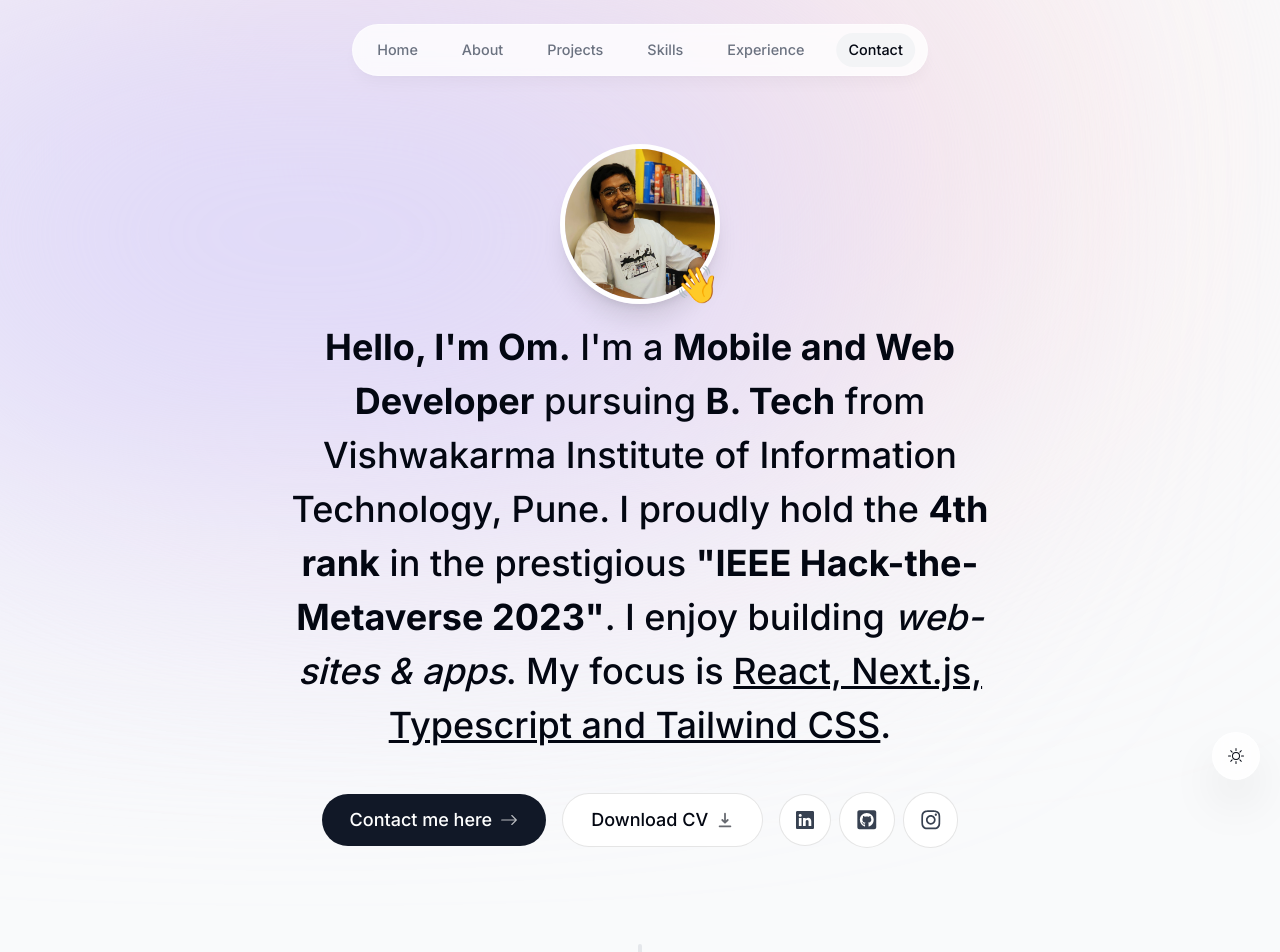
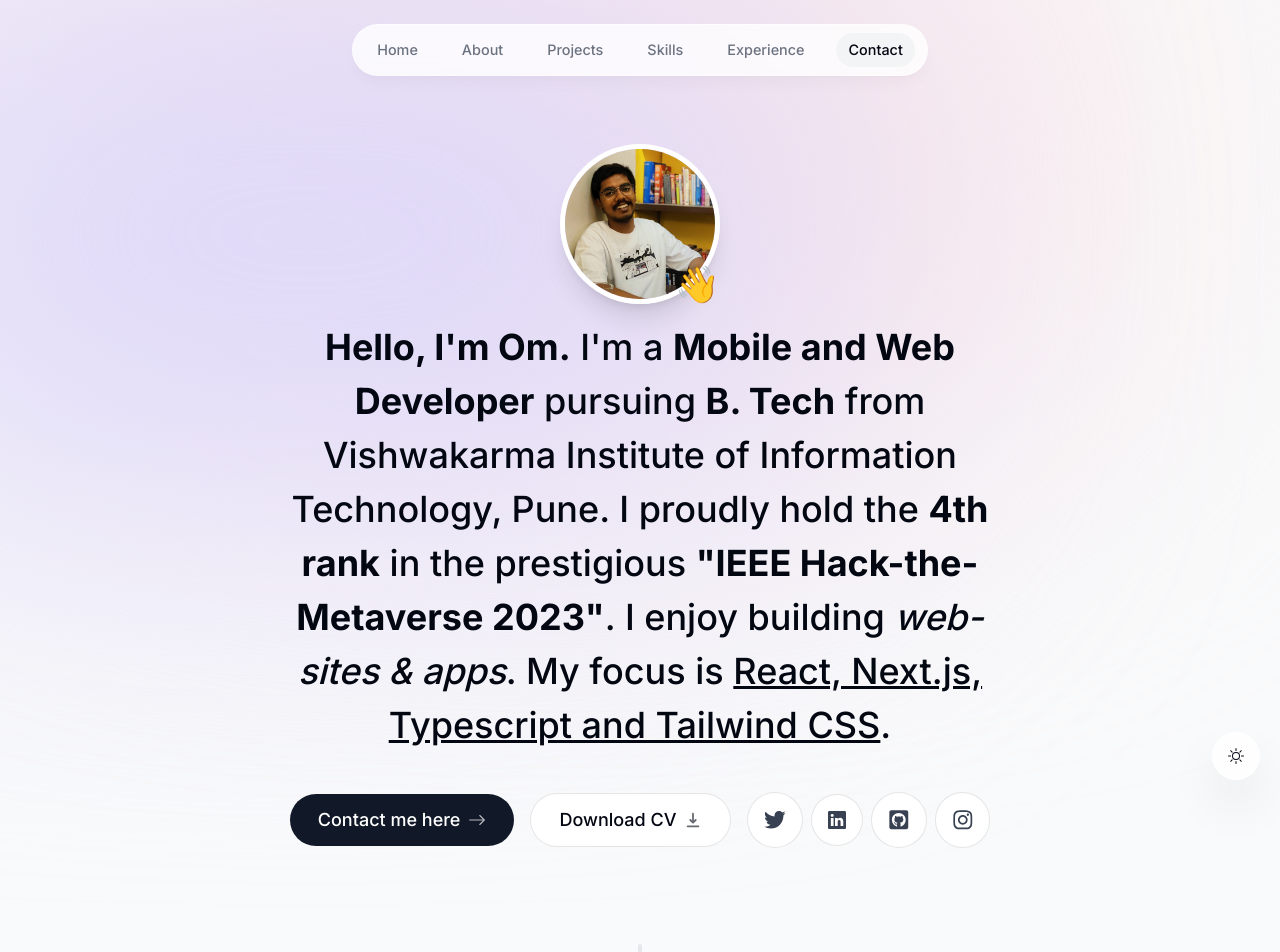
Before and after one commit to omdhede/portfolio, a Next.js app: page / in a window 1280 px wide. Shown: the top 952 px of the page. Built offline with nearby package versions, Linux system fonts and the light colour scheme; no server answers.

Commit message:
Connect Twitter

```diff
--- a/components/intro.tsx
+++ b/components/intro.tsx
@@ -6,7 +6,7 @@
 import Link from "next/link";
 import { BsArrowRight, BsLinkedin } from "react-icons/bs";
 import { HiDownload } from "react-icons/hi";
-import { FaGithubSquare } from "react-icons/fa";
+import {FaGithubSquare, FaTwitter} from "react-icons/fa";
 import { FaInstagram } from "react-icons/fa";
 import { useSectionInView } from "@/lib/hooks";
 import { useActiveSectionContext } from "@/context/active-section-context";
@@ -74,8 +74,8 @@
 
       <motion.div
           className="flex flex-col sm:flex-row items-center justify-center gap-2 px-4 text-lg font-medium"
-        initial={{ opacity: 0, y: 100 }}
-        animate={{ opacity: 1, y: 0 }}
+          initial={{opacity: 0, y: 100}}
+          animate={{opacity: 1, y: 0}}
           transition={{
             delay: 0.1,
           }}
@@ -89,7 +89,7 @@
             }}
         >
           Contact me here{" "}
-          <BsArrowRight className="opacity-70 group-hover:translate-x-1 transition" />
+          <BsArrowRight className="opacity-70 group-hover:translate-x-1 transition"/>
         </Link>
 
         <a
@@ -98,7 +98,15 @@
             download
         >
           Download CV{" "}
-          <HiDownload className="opacity-60 group-hover:translate-y-1 transition" />
+          <HiDownload className="opacity-60 group-hover:translate-y-1 transition"/>
+        </a>
+
+        <a
+            className="bg-white p-4 text-gray-700 flex items-center gap-2 text-[1.35rem] rounded-full focus:scale-[1.15] hover:scale-[1.15] hover:text-gray-950 active:scale-105 transition cursor-pointer borderBlack dark:bg-white/10 dark:text-white/60"
+            href="https://x.com/omdhede"
+            target="_blank"
+        >
+          <FaTwitter/>
         </a>
 
         <a
@@ -106,7 +114,7 @@
             href="https://www.linkedin.com/in/om-dhede-7b026122a/"
             target="_blank"
         >
-          <BsLinkedin />
+          <BsLinkedin/>
         </a>
 
         <a
@@ -114,7 +122,7 @@
             href="https://github.com/omdhede"
             target="_blank"
         >
-          <FaGithubSquare />
+          <FaGithubSquare/>
         </a>
 
         <a
@@ -122,7 +130,7 @@
             href="https://instagram.com/omdhede"
             target="_blank"
         >
-          <FaInstagram />
+          <FaInstagram/>
         </a>
       </motion.div>
     </section>
```
Lines whose indentation alone changed are shown as unchanged.
